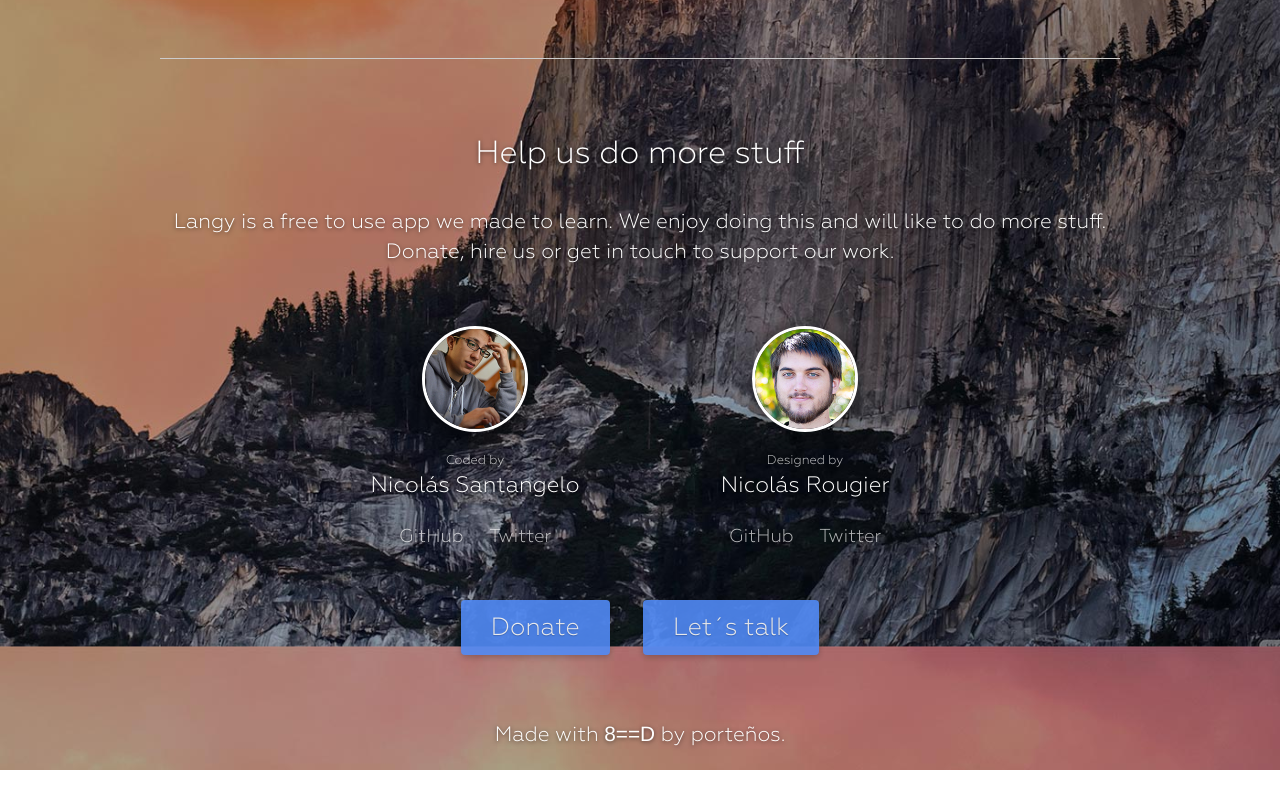
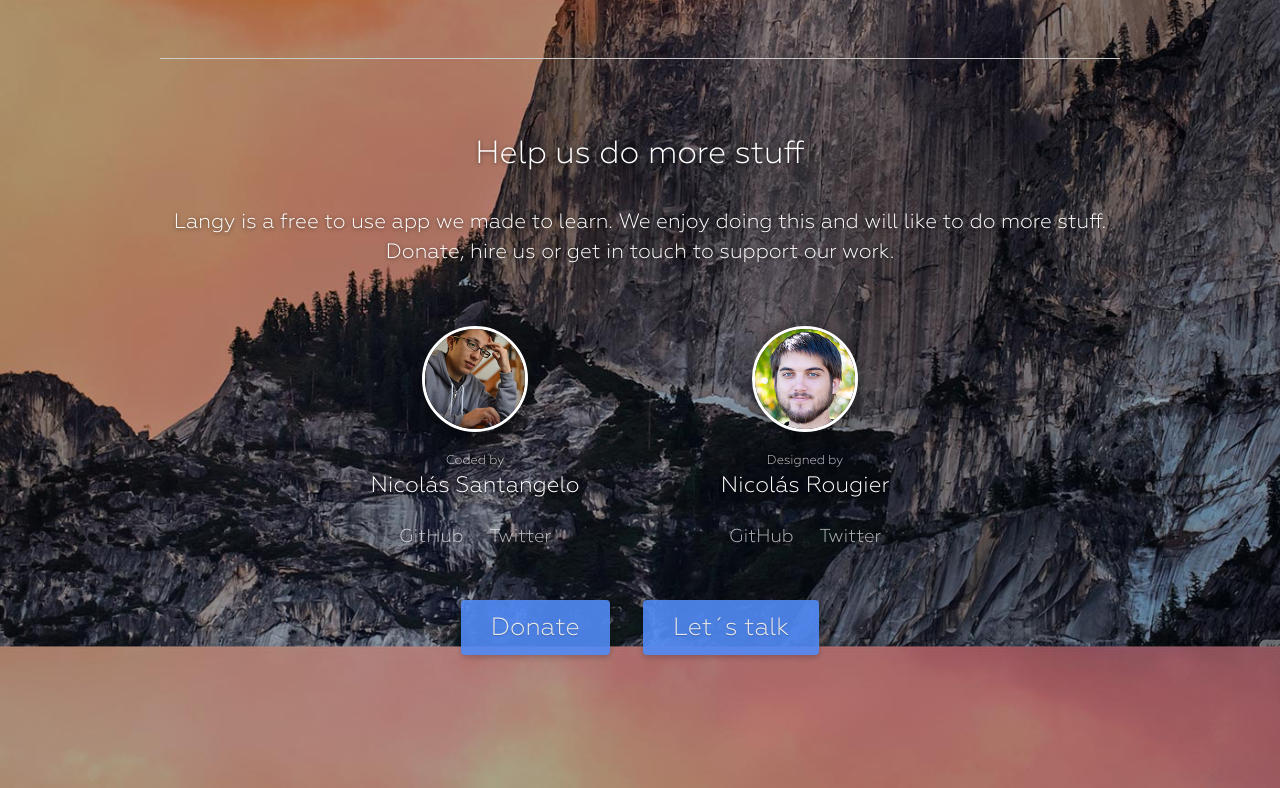
Before and after one commit to LangyApp/LangyApp.github.io, a plain HTML site: page index.html in a window 1280 px wide. Shown: the part 1855-2643 px from the top of the page. Drawn offline with nearby package versions, Linux system fonts and the light colour scheme.

Commit message:
Changes bottom message to a code comment

```diff
--- a/index.html
+++ b/index.html
@@ -1,3 +1,4 @@
+<!-- Made with 8==D by porteños -->
 <!DOCTYPE html>
 <!--[if lt IE 7]>      <html class="no-js lt-ie9 lt-ie8 lt-ie7"> <![endif]-->
 <!--[if IE 7]>         <html class="no-js lt-ie9 lt-ie8"> <![endif]-->
@@ -153,7 +154,10 @@
                 <a id="button-email" href="mailto:langyapp+site@gmail.com" class="button">Let´s talk</a>
             </p>
             <br>
-            <p>Made with <strong title="Yeah, a super happy face. Sure thing...">8==D</strong> by porteños.</p>
+            <br>
+            <br>
+            <br>
+            <br>
         </div>
 
 
```
